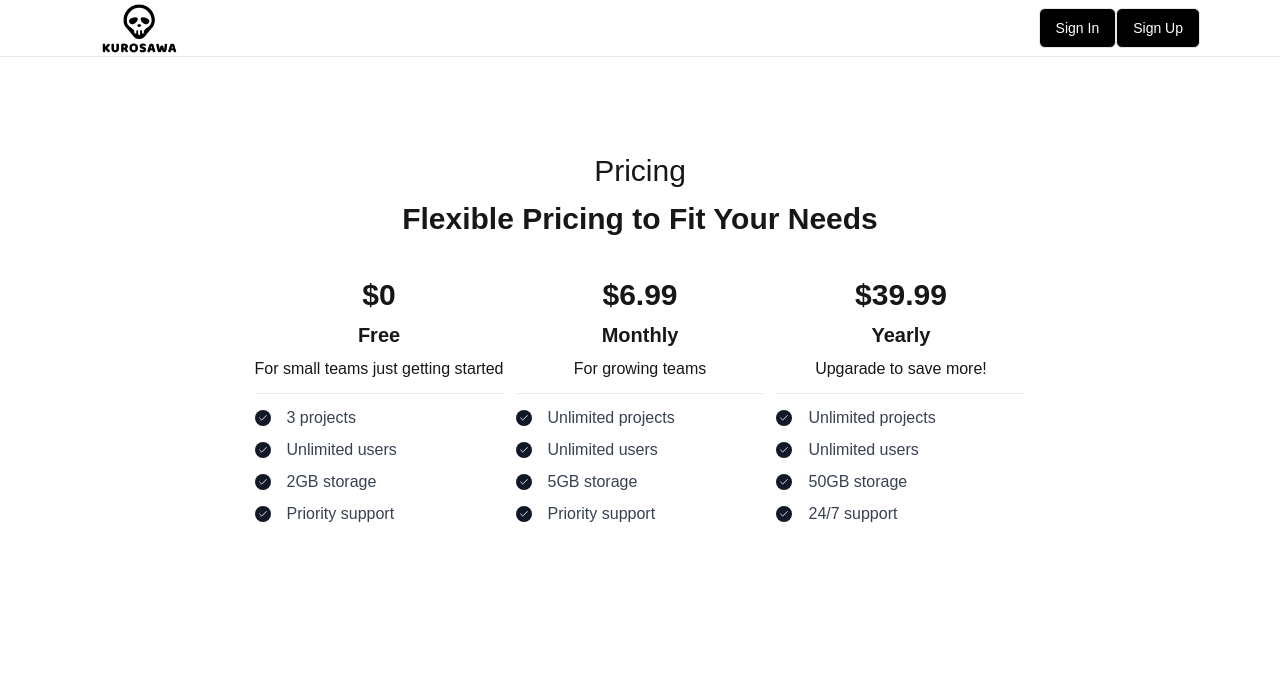
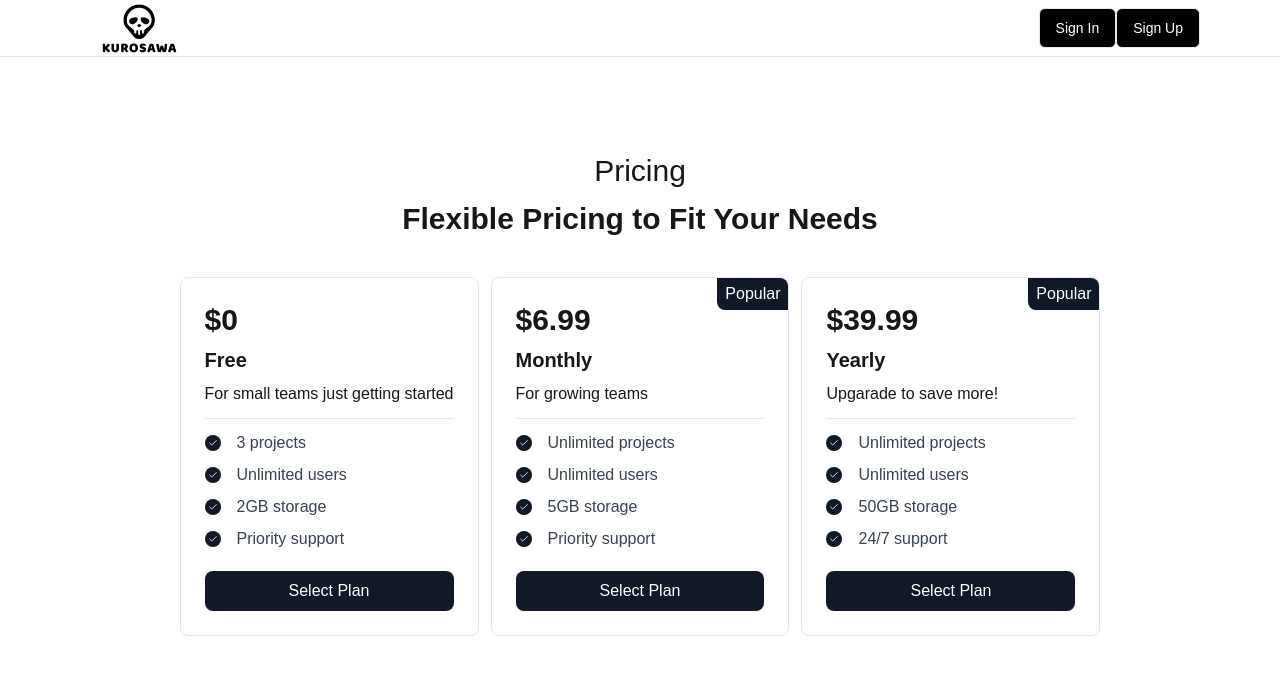
Before and after one commit to ppppppsmash/saasxxx, a Next.js app: page / in a window 1280 px wide. Shown: the top 674 px of the page. Built offline with nearby package versions, Linux system fonts and the light colour scheme; no server answers.

Commit message:
feat: add pricing card styling and protected routes

```diff
--- a/app/landing-page/pricing-card.tsx
+++ b/app/landing-page/pricing-card.tsx
@@ -1,9 +1,16 @@
 import { PricingPlan } from './pricing-section';
 import { Check } from 'lucide-react';
 
-const PricingCard = ({ title, price, description, features }: PricingPlan) => {
+const PricingCard = ({ title, price, description, isPopular, features }: PricingPlan) => {
   return (
-    <div>
+    <div className="border flex flex-col justify-between bg-white/20 rounded-lg h-full p-6 hover:shadow-md text-left relative">
+      {
+        isPopular && (
+          <div className="absolute top-0 right-0 bg-gray-900 text-white px-2 py-1 rounded-bl-lg rounded-tr-lg">
+            Popular
+          </div>
+        )
+      }
       <div>
         <div className="inline-flex items-end">
           <h1 className="font-extrabold text-3xl">${price}</h1>
@@ -25,6 +32,12 @@ const PricingCard = ({ title, price, description, features }: PricingPlan) => {
           }
         </ul>
       </div>
+
+      <div>
+        <button className="bg-gray-900 py-2 mt-3 rounded-lg text-white w-full">
+          Select Plan
+        </button>
+      </div>
     </div>
   );
 }
--- a/app/landing-page/pricing-section.tsx
+++ b/app/landing-page/pricing-section.tsx
@@ -6,6 +6,7 @@ export type PricingPlan = {
   description: string;
   isPopular: boolean;
   features: string[];
+  url: string;
 }
 
 export const pricingPlans: PricingPlan[] = [
@@ -14,6 +15,7 @@ export const pricingPlans: PricingPlan[] = [
     price: 0,
     description: 'For small teams just getting started',
     isPopular: false,
+    url: '/dashboard',
     features: [
       '3 projects',
       'Unlimited users',
@@ -26,6 +28,7 @@ export const pricingPlans: PricingPlan[] = [
     price: 6.99,
     description: 'For growing teams',
     isPopular: true,
+    url: '',
     features: [
       'Unlimited projects',
       'Unlimited users',
@@ -38,6 +41,7 @@ export const pricingPlans: PricingPlan[] = [
     price: 39.99,
     description: 'Upgarade to save more!',
     isPopular: true,
+    url: '',
     features: [
       'Unlimited projects',
       'Unlimited users',
--- a/middleware.ts
+++ b/middleware.ts
@@ -1,8 +1,8 @@
 import { clerkMiddleware, createRouteMatcher } from '@clerk/nextjs/server'
 
 const isProtectedRoute = createRouteMatcher([
-  '/dashboard(.*)'
-])
+  '/dashboard(.*)', '/projects(.*)', '/payments(.*)'
+]);
 
 export default clerkMiddleware((auth, req) => {
   if (isProtectedRoute(req)) {
```
